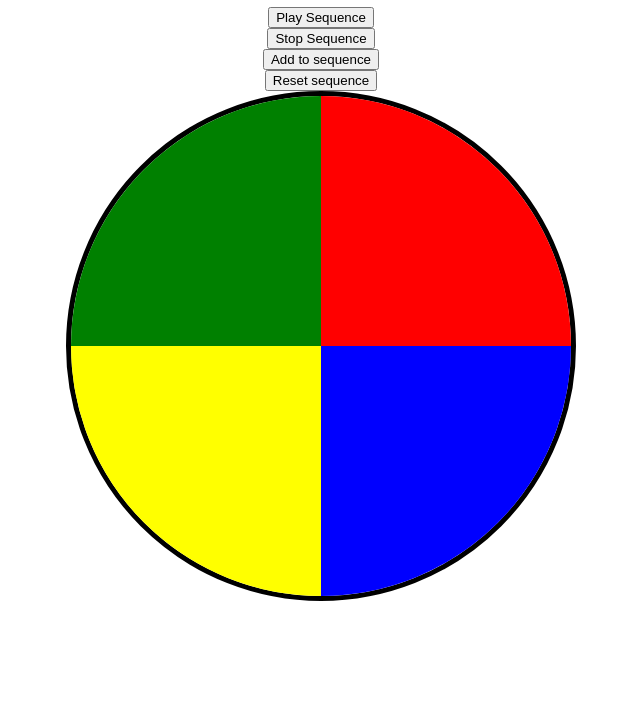
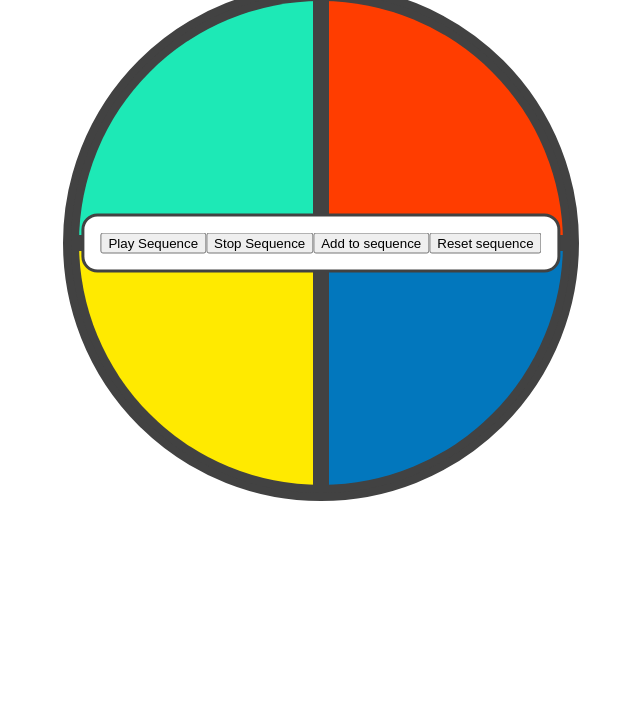
Before and after one commit to vcostin/simon-game, a React app: page / in a window 1280 px wide. Shown: the part 81-800 px from the top of the page, without its empty margins (319-959 px from the left). Built offline with nearby package versions, Linux system fonts and the light colour scheme; some packages are replaced by stand-ins of ours.

Commit message:
Add some styles for simon device

```diff
--- a/index.html
+++ b/index.html
@@ -8,10 +8,25 @@
       align-items: center;
       flex-direction: column;
       flex-wrap: nowrap;
+      position: relative;
+    }
+
+    .simon-control-actions {
+      z-index: 1;
+      border-radius: 1rem;
+      padding: 1rem;
+      border: .2rem solid #424242;
+      background: white;
+      position: absolute;
+      top: 50%;
+      left: 50%;
+      transform: translate(-50%, -50%);
     }
 
     .simon-sound-actions {
       border-radius: 100%;
+      border: .5rem solid #424242;
+      background-color: #424242;
       overflow: hidden;
       display: flex;
       width: 31.25rem;
@@ -19,7 +34,7 @@
       flex-direction: row;
       flex-wrap: wrap;
       justify-content: center;
-      border: 5px solid black;
+      padding: 0;
     }
 
     .simon-sound-button {
@@ -34,11 +49,32 @@
     .simon-sound-button > button {
       width: 100%;
       height: 100%;
-      border: none;
+      padding: 0;
+      border: .5rem solid #424242;
     }
 
     .simon-sound-button > button:focus {
       outline: 0;
+    }
+
+    .first {
+      border-top-left-radius: 100%;
+      background-color: #1de9b6;
+    }
+
+    .second {
+      border-top-right-radius: 100%;
+      background-color: #ff3d00;
+    }
+
+    .third {
+      border-bottom-left-radius: 100%;
+      background-color: #ffea00;
+    }
+
+    .forth {
+      border-bottom-right-radius: 100%;
+      background-color: #0277bd;
     }
 
     .active {
@@ -48,8 +84,9 @@
 </head>
 
 <body>
-  <div id="root"></div>
-  <script src="app.js"></script>
+<h1 style="text-align: center">Hit a button for sound</h1>
+<div id="root"></div>
+<script src="app.js"></script>
 </body>
 
 </html>
--- a/src/components/SimonButton.js
+++ b/src/components/SimonButton.js
@@ -32,8 +32,7 @@ class SimonButton extends Component {
     return (<div className="simon-sound-button">
       <button
         onClick={this.handlePlaySound}
-        style={{ backgroundColor: this.props.background }}
-        className={this.addActiveClass()}
+        className={`${this.props.className} ${this.addActiveClass()}`}
       />
     </div>);
   }
@@ -42,7 +41,7 @@ class SimonButton extends Component {
 SimonButton.propTypes = {
   audio: PropTypes.instanceOf(Audio).isRequired,
   isPlaying: PropTypes.bool.isRequired,
-  background: PropTypes.string.isRequired,
+  className: PropTypes.string.isRequired,
   soundId: PropTypes.number.isRequired,
   currentSoundId: PropTypes.number,
   onButtonClickAction: PropTypes.func.isRequired,
--- a/src/components/SimonDevice.js
+++ b/src/components/SimonDevice.js
@@ -20,13 +20,13 @@ import {
 const TIMER_TIME = 500;
 
 const sounds = [
-  { id: 1, src: 'https://s3.amazonaws.com/freecodecamp/simonSound1.mp3', color: 'green' },
-  { id: 2, src: 'https://s3.amazonaws.com/freecodecamp/simonSound2.mp3', color: 'red' },
-  { id: 3, src: 'https://s3.amazonaws.com/freecodecamp/simonSound3.mp3', color: 'yellow' },
-  { id: 4, src: 'https://s3.amazonaws.com/freecodecamp/simonSound4.mp3', color: 'blue' },
+  { id: 1, src: 'https://s3.amazonaws.com/freecodecamp/simonSound1.mp3', className: 'first' },
+  { id: 2, src: 'https://s3.amazonaws.com/freecodecamp/simonSound2.mp3', className: 'second' },
+  { id: 3, src: 'https://s3.amazonaws.com/freecodecamp/simonSound3.mp3', className: 'third' },
+  { id: 4, src: 'https://s3.amazonaws.com/freecodecamp/simonSound4.mp3', className: 'forth' },
 ].map((item) => {
-  const { id, color, src } = item;
-  return ({ id, color, audio: new Audio(src) });
+  const { id, src, className } = item;
+  return ({ id, className, audio: new Audio(src) });
 });
 
 // gen a number between 1-4
@@ -77,6 +77,8 @@ class SimonDevice extends Component {
 
   playNext() {
     const findSound = sounds.find(sound => (sound.id === this.props.simonOrder[this.props.simonOrderIndex]));
+    // audio.pause();
+    findSound.audio.currentTime = 0;
     findSound.audio.play();
     this.props.currentPlaying(findSound.id);
     this.props.increaseSimonIndex();
@@ -108,13 +110,14 @@ class SimonDevice extends Component {
   render() {
     return (
       <div className="simon-device">
-        <h1>Hit a button for sound</h1>
+        <div className="simon-control-actions">
           <button onClick={this.playSimonSequence}>Play Sequence</button>
           <button onClick={this.stopPlaySequence}>Stop Sequence</button>
           <button onClick={this.addToSequence}>Add to sequence</button>
           <button onClick={this.resetSequence}>Reset sequence</button>
           <div className="answer-check">
             {this.props.answerCheck}
+          </div>
         </div>
         <div className="simon-sound-actions">
           {sounds.map(sound => (
@@ -125,7 +128,7 @@ class SimonDevice extends Component {
               currentSoundId={this.props.currentSoundId}
               soundId={sound.id}
               audio={sound.audio}
-              background={sound.color}
+              className={sound.className}
             />
           ))}
         </div>
```
Lines whose indentation alone changed are shown as unchanged.
